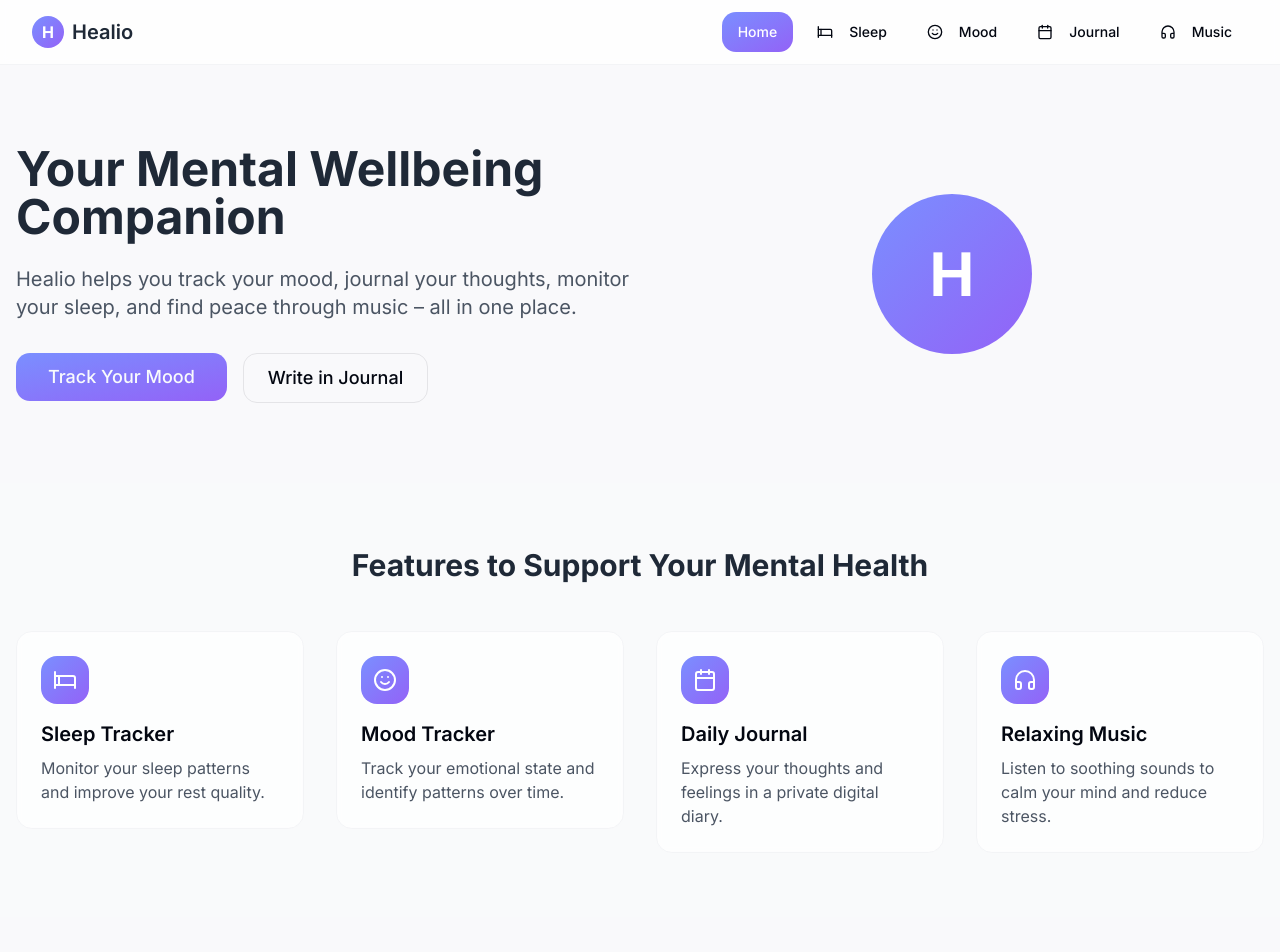
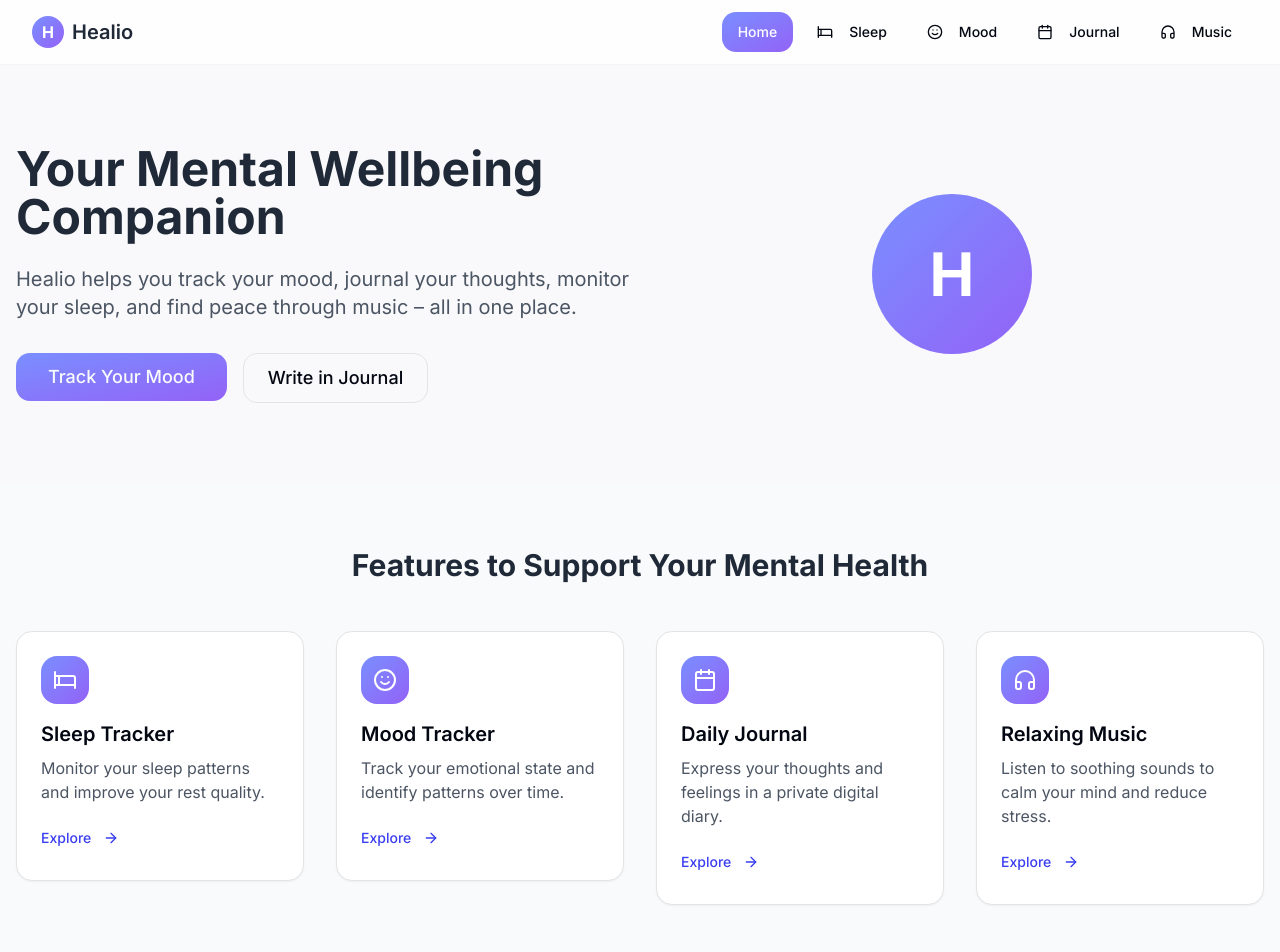
Before and after one commit to KaushalReddy/healio-mood-melody-mate, a React (Vite) app: page / in a window 1280 px wide. Shown: the top 952 px of the page. Built offline with nearby package versions, Linux system fonts and the light colour scheme.

Commit message:
feat: Integrate Shadcn UI components
This commit integrates Shadcn UI components into the project for an interactive user interface.

```diff
--- a/package.json
+++ b/package.json
@@ -45,6 +45,7 @@
     "cmdk": "^1.0.0",
     "date-fns": "^3.6.0",
     "embla-carousel-react": "^8.3.0",
+    "framer-motion": "^12.9.2",
     "input-otp": "^1.2.4",
     "lucide-react": "^0.462.0",
     "next-themes": "^0.3.0",
--- a/src/components/FeatureCard.tsx
+++ b/src/components/FeatureCard.tsx
@@ -2,6 +2,9 @@
 import { ReactNode } from 'react';
 import { Link } from 'react-router-dom';
 import { cn } from '@/lib/utils';
+import { Card, CardContent } from '@/components/ui/card';
+import { Button } from '@/components/ui/button';
+import { motion } from 'framer-motion';
 
 interface FeatureCardProps {
   title: string;
@@ -14,16 +17,45 @@ interface FeatureCardProps {
 const FeatureCard = ({ title, description, icon, to, className }: FeatureCardProps) => {
   return (
     <Link to={to} className="block">
-      <div className={cn(
-        "healio-card p-6 h-full flex flex-col",
+      <Card
+        className={cn(
+          "overflow-hidden h-full transition-all hover:shadow-lg hover:border-healio-500/50",
           className
-      )}>
+        )}
+      >
+        <CardContent className="p-6 h-full flex flex-col">
           <div className="h-12 w-12 healio-gradient rounded-lg flex items-center justify-center text-white mb-4">
             {icon}
           </div>
           <h3 className="text-xl font-semibold mb-2">{title}</h3>
           <p className="text-gray-600 flex-grow">{description}</p>
+
+          <div className="mt-4">
+            <Button
+              variant="ghost"
+              size="sm"
+              className="group text-healio-600 hover:text-healio-700 font-medium p-0"
+            >
+              Explore
+              <svg
+                xmlns="http://www.w3.org/2000/svg"
+                width="16"
+                height="16"
+                viewBox="0 0 24 24"
+                fill="none"
+                stroke="currentColor"
+                strokeWidth="2"
+                strokeLinecap="round"
+                strokeLinejoin="round"
+                className="ml-1 transition-transform group-hover:translate-x-1"
+              >
+                <path d="M5 12h14" />
+                <path d="m12 5 7 7-7 7" />
+              </svg>
+            </Button>
           </div>
+        </CardContent>
+      </Card>
     </Link>
   );
 };
```
Also changed, not shown: 1 other file (tests, documents, lock files or other folders). Lines whose indentation alone changed are shown as unchanged.
